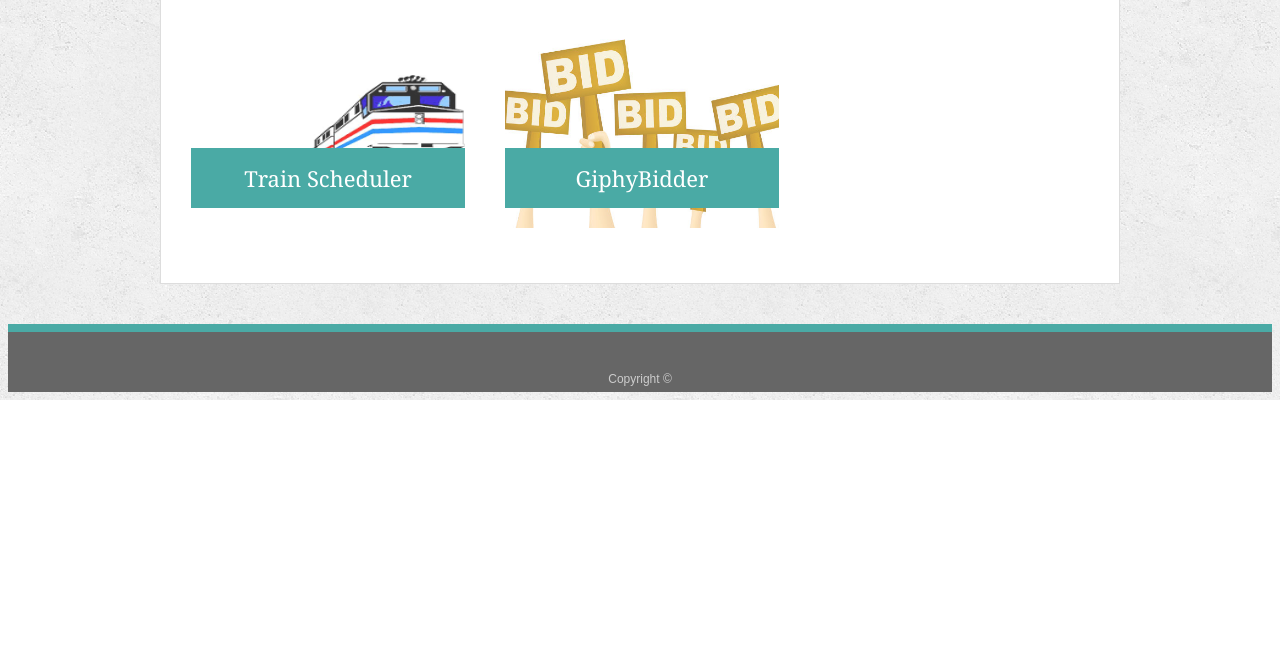
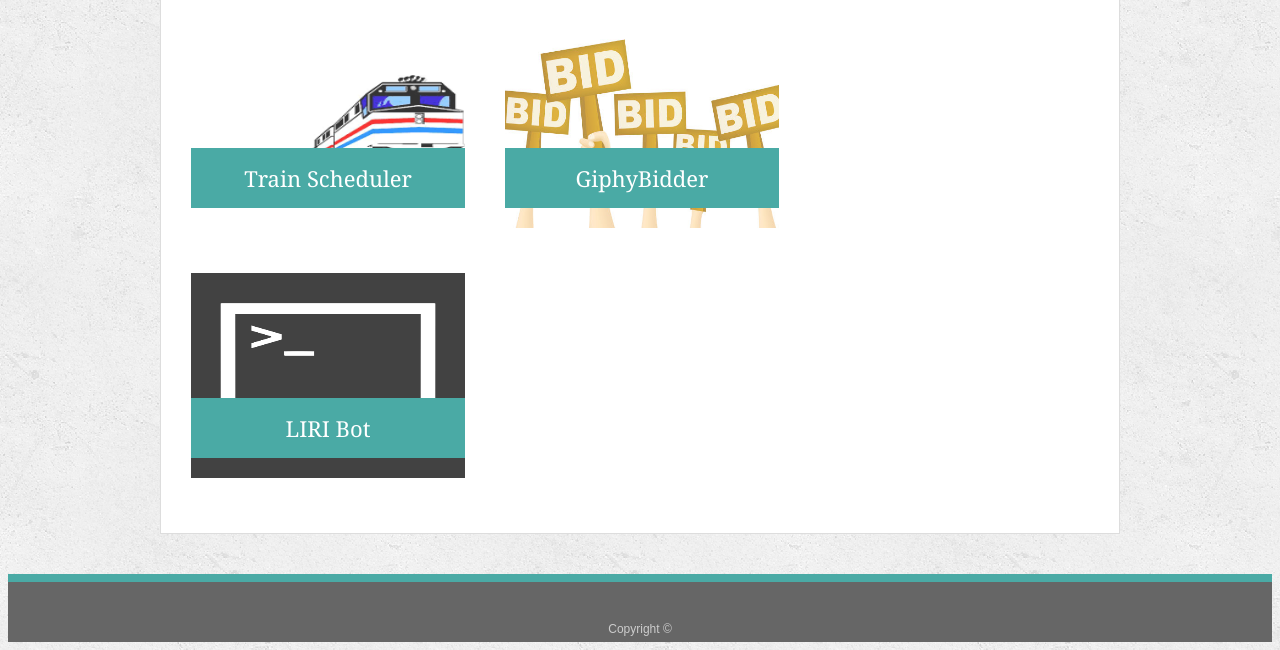
Before and after one commit to cjstanzhu/Responsive-Portfolio, a plain HTML site: page portfolio.html in a window 1280 px wide. Shown: the part 783-1433 px from the top of the page. Before the commit the page ends 1183 px from the top, so only its background shows below. Drawn offline with Linux system fonts and the light colour scheme.

Commit message:
insert liri-node-app and link into portfolio.html

```diff
--- a/portfolio.html
+++ b/portfolio.html
@@ -56,6 +56,11 @@
 
                 <a href="https://m4pl3.github.io/group.01"><h3>GiphyBidder</h3></a>
             </div>
+            <div class="work">
+                <img src="assets/images/command_line.png" alt="LIRI Bot">
+
+                <a href="https://github.com/cjstanzhu/liri-node-app"><h3>LIRI Bot</h3></a>
+            </div>
 
         </section>
 
```
Also changed, not shown: assets/images/command_line.png (added).
